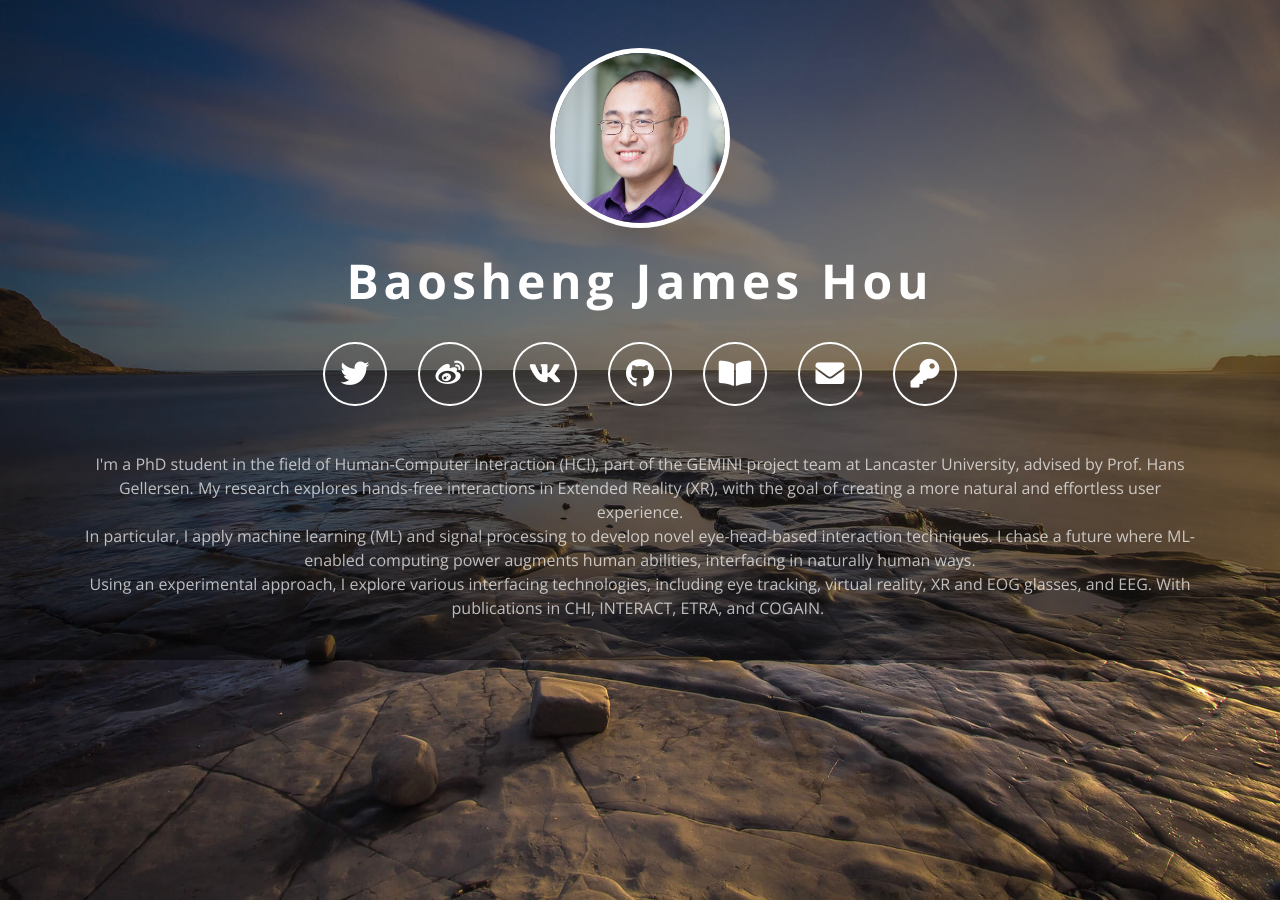
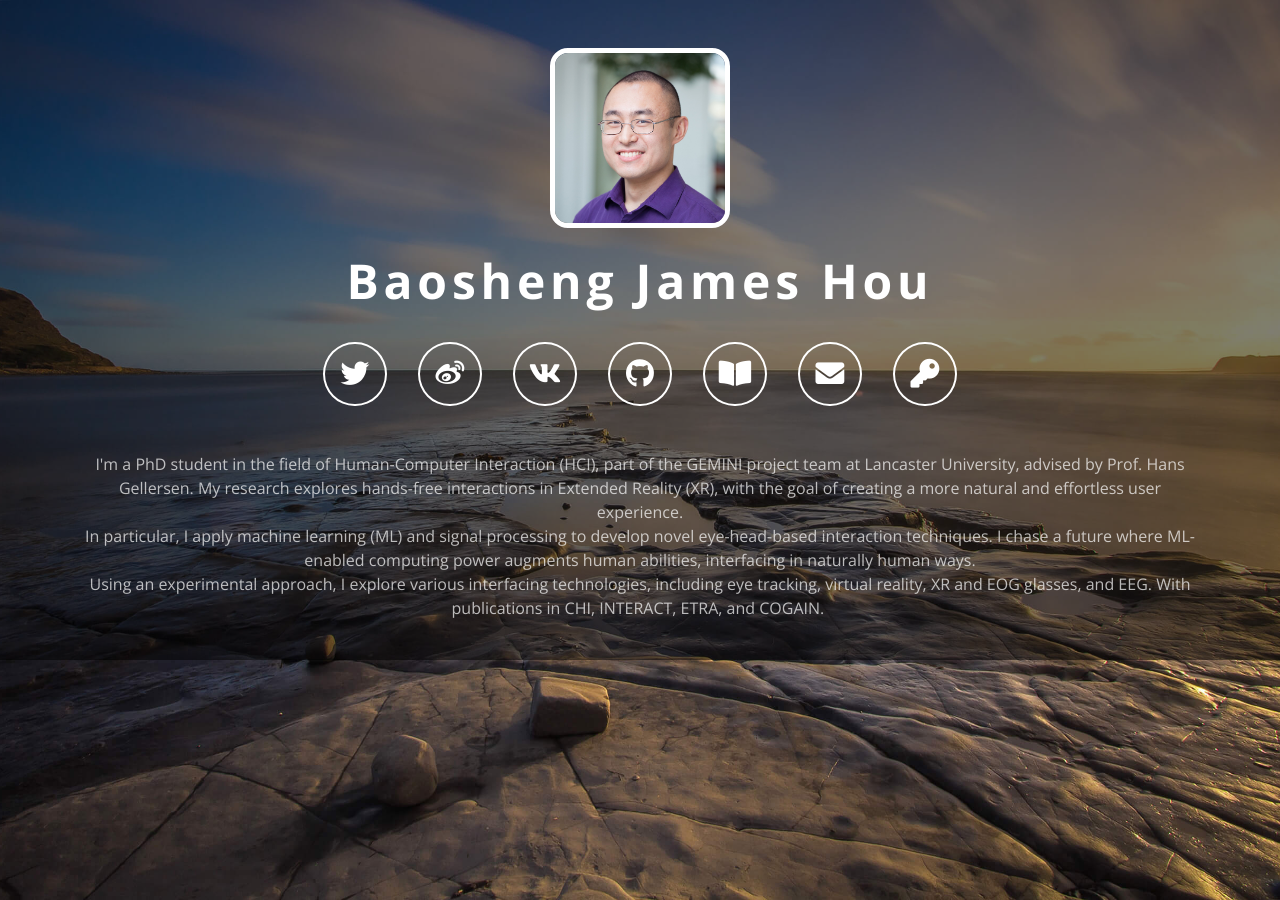
Before and after one commit to baoshengjameshou/baoshengjameshou.github.io, a Jekyll site: the page built from docs/index.html, in a window 1280 px wide. Built offline with Jekyll 4.4.1, drawn with Linux system fonts in a browser that asks for light colours.

Commit message:
Update theme.scss border radius of avator changed from 100% to 10%

```diff
--- a/docs/css/theme.scss
+++ b/docs/css/theme.scss
@@ -38,7 +38,7 @@ div.fuse-core-content {
 
 #avatar {
     height: 180px;
-    border-radius: 100%;
+    border-radius: 10%;
     border: 5px solid white;
 }
 
```
